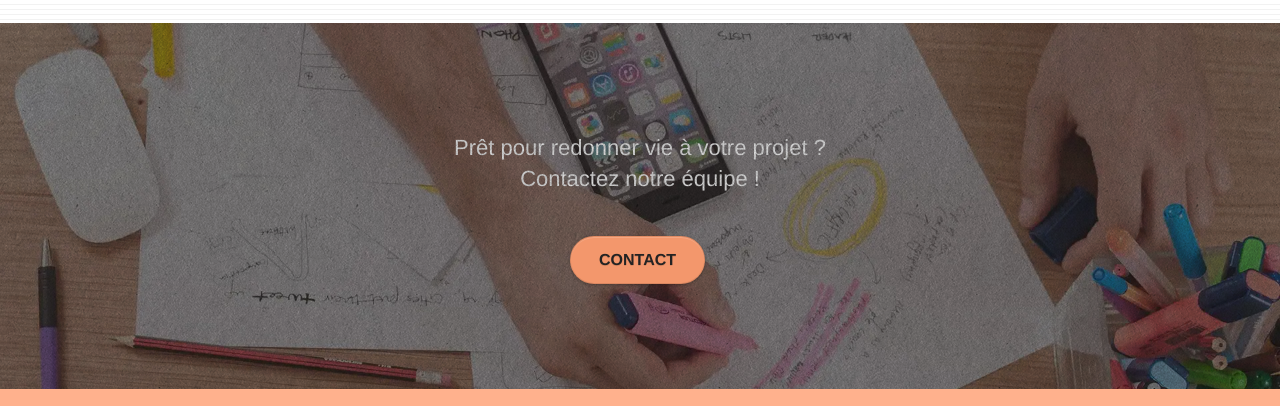
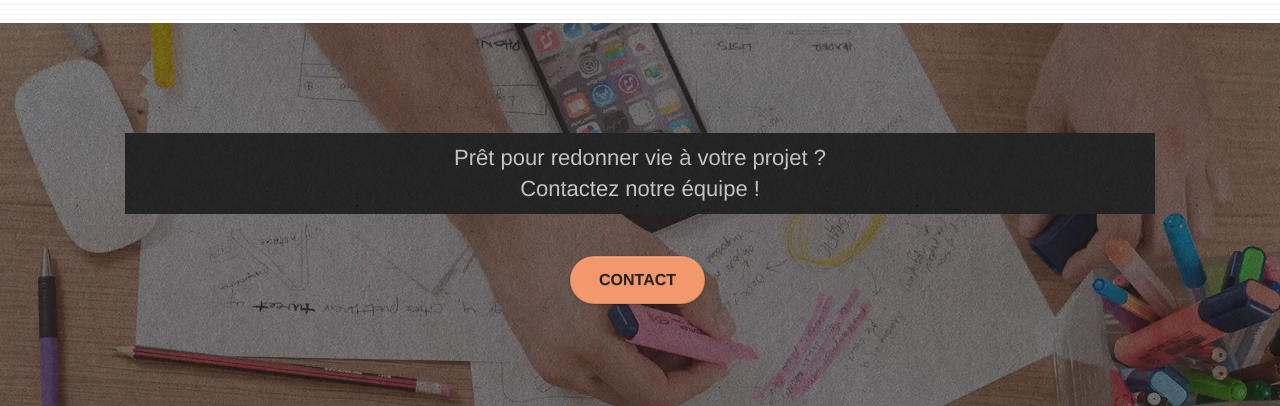
Before and after one commit to SpiritF0rest/SandraWeidenthal_4_08072021, a plain HTML site: page index.html in a window 1280 px wide. Shown: the part 3040-3446 px from the top of the page. Drawn offline with Linux system fonts and the light colour scheme.

Commit message:
correction last contrast

```diff
--- a/index.html
+++ b/index.html
@@ -196,7 +196,7 @@
 <div class="bloc bgc-dark-slate-blue bg-banniere d-bloc bloc-bg-texture texture-paper" id="bloc-5-cta">
 	<div class="container bloc-lg">
 		<div class="row">
-			<h2 class="mg-md text-center tc-white">
+			<h2 class="mg-md text-center tc-white contrast-opt">
 				Prêt pour redonner vie à votre projet ?<br>Contactez notre équipe !
 			</h2>
 			<div class="col-sm-12 text-center">
--- a/style.css
+++ b/style.css
@@ -53,6 +53,15 @@ p span {
 }
 .bloc-lg {
     margin: auto;
+}
+/* End */
+
+/* For last h2 Contrast */
+.contrast-opt {
+    background: #303030;
+    width: 100%;
+    margin: auto;
+    padding: 1rem;
 }
 /* End */
 
```
